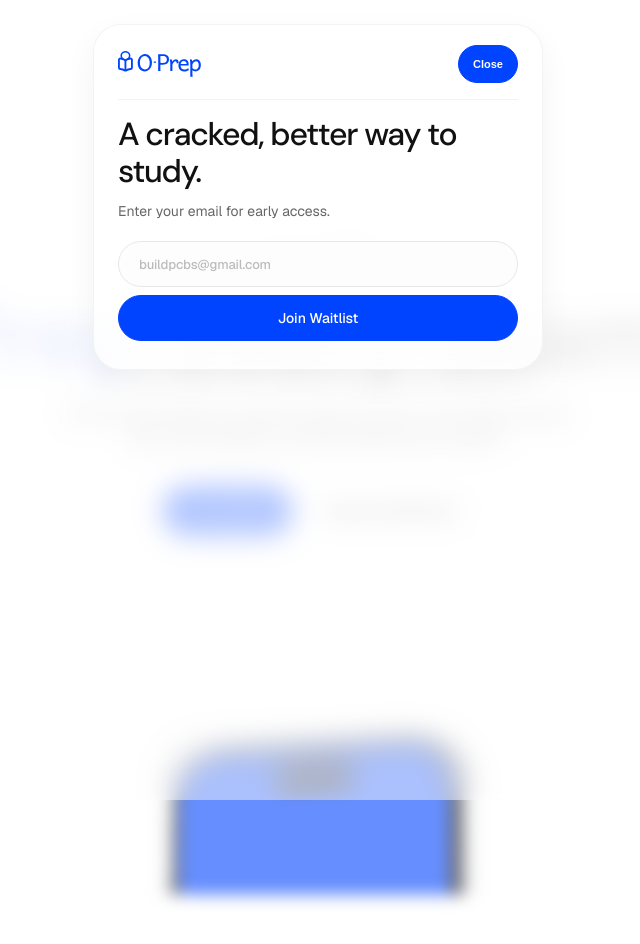
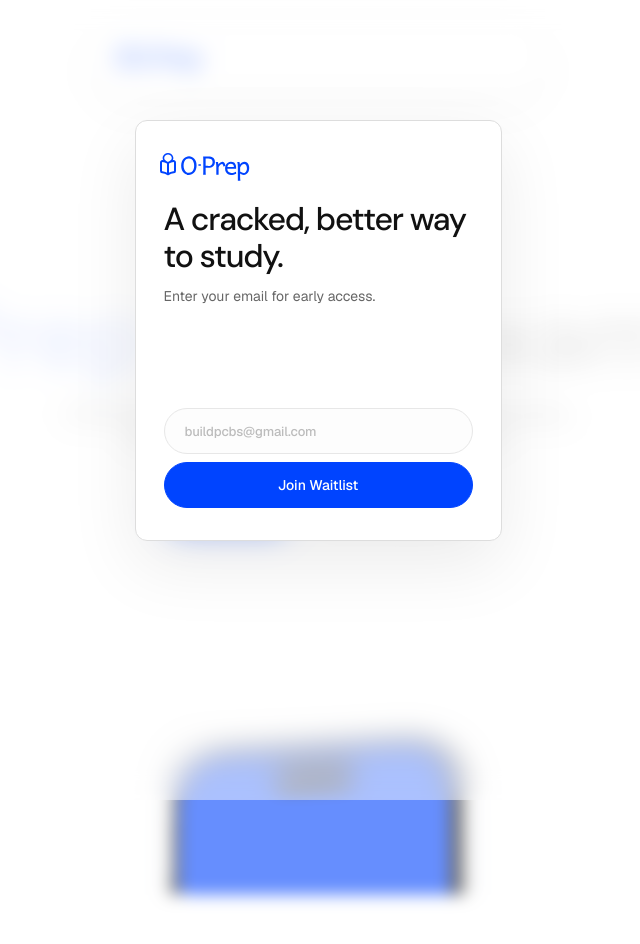
Before and after one commit to Ux-Geek/oprep-waitlist, a React (Vite) app: page / in a window 1280 px wide. Shown: the top 944 px of the page, without its empty margins (322-962 px from the left). Built offline with nearby package versions, Linux system fonts and the light colour scheme.

Commit message:
refactor: move waitlist UI to a dedicated modal component and simplify Navbar structure

```diff
--- a/src/App.tsx
+++ b/src/App.tsx
@@ -1,4 +1,5 @@
 import React, { useState, useEffect } from "react";
+import WaitlistModal from "./components/WaitlistModal";
 import Navbar from "./components/Navbar";
 import Hero from "./components/Hero";
 import MockupReveal from "./components/MockupReveal";
@@ -105,8 +106,8 @@ export default function App() {
 
   return (
     <main className="page">
-      {/* Nav Section */}
-      <Navbar
+      {/* Waitlist Modal First Screen overlay */}
+      <WaitlistModal
         showWaitlist={showWaitlist}
         setShowWaitlist={setShowWaitlist}
         isLoaded={isLoaded}
@@ -121,6 +122,9 @@ export default function App() {
         handleWhatsAppShare={handleWhatsAppShare}
         handleCopyLink={handleCopyLink}
       />
+
+      {/* Nav Section */}
+      <Navbar setShowWaitlist={setShowWaitlist} showWaitlist={showWaitlist} />
 
       {/* Main content wrapper with blur class when waitlist overlay is visible */}
       <div className={showWaitlist ? "main-content blurred" : "main-content"}>
--- a/src/components/Navbar.tsx
+++ b/src/components/Navbar.tsx
@@ -1,67 +1,15 @@
 import React from "react";
 import Logo from "./Logo";
-import { motion, AnimatePresence } from "motion/react";
-import { Check, Copy, Share2 } from "lucide-react";
+import { motion } from "motion/react";
 
-interface WaitlistSession {
-  email: string;
-  queueNumber: number;
+interface NavbarProps {
+  setShowWaitlist: (show: boolean) => void;
+  showWaitlist: boolean;
 }
 
-interface NavbarProps {
-  showWaitlist: boolean;
-  setShowWaitlist: (show: boolean) => void;
-  isLoaded: boolean;
-  email: string;
-  setEmail: (email: string) => void;
-  submitting: boolean;
-  submitted: boolean;
-  sessionData: WaitlistSession | null;
-  copied: boolean;
-  referrals: number;
-  handleSubmit: (e: React.FormEvent) => void;
-  handleWhatsAppShare: () => void;
-  handleCopyLink: () => void;
-}
-
-export default function Navbar({
-  showWaitlist,
-  setShowWaitlist,
-  isLoaded,
-  email,
-  setEmail,
-  submitting,
-  submitted,
-  sessionData,
-  copied,
-  referrals,
-  handleSubmit,
-  handleWhatsAppShare,
-  handleCopyLink
-}: NavbarProps) {
+export default function Navbar({ setShowWaitlist, showWaitlist }: NavbarProps) {
   return (
-    <>
-      <AnimatePresence>
-        {showWaitlist && isLoaded && (
-          <motion.div
-            initial={{ opacity: 0 }}
-            animate={{ opacity: 1 }}
-            exit={{ opacity: 0 }}
-            transition={{ duration: 0.4 }}
-            className="modal-layer"
-            style={{ zIndex: 85 }}
-            onClick={() => setShowWaitlist(false)}
-          />
-        )}
-      </AnimatePresence>
-
-      <motion.nav
-        layout
-        className={showWaitlist ? "nav nav-expanded" : "nav"}
-        style={{ zIndex: 90 }}
-        transition={{ duration: 0.5, ease: [0.22, 1, 0.36, 1] }}
-      >
-        <div className="nav-header">
+    <nav className="nav">
       <div className="logo-container">
         <Logo className="nav-logo" />
       </div>
@@ -75,117 +23,8 @@ export default function Navbar({
           Join Waitlist
         </motion.button>
       ) : (
-            <motion.button
-              layoutId="waitlist-card-box"
-              onClick={() => setShowWaitlist(false)}
-              className="nav-close-btn"
-              transition={{ duration: 0.5, ease: [0.22, 1, 0.36, 1] }}
-            >
-              Close
-            </motion.button>
+        <div style={{ width: 98, height: 38 }} />
       )}
-        </div>
-
-        <AnimatePresence>
-          {showWaitlist && (
-            <motion.div
-              initial={{ opacity: 0, height: 0 }}
-              animate={{ opacity: 1, height: "auto" }}
-              exit={{ opacity: 0, height: 0 }}
-              transition={{ duration: 0.45, ease: [0.22, 1, 0.36, 1] }}
-              style={{ overflow: "hidden", width: "100%" }}
-            >
-              <div className="nav-waitlist-divider" />
-
-              <div className="nav-waitlist-body">
-                {!submitted ? (
-                  <>
-                    <div className="waitlist-copy">
-                      <h1>A cracked, better way to study.</h1>
-                      <p>Enter your email for early access.</p>
-                    </div>
-
-                    <form className="waitlist-form" onSubmit={handleSubmit}>
-                      <input
-                        type="email"
-                        required
-                        placeholder="buildpcbs@gmail.com"
-                        value={email}
-                        onChange={(e) => setEmail(e.target.value)}
-                      />
-
-                      <button type="submit" disabled={submitting}>
-                        {submitting ? "Joining..." : "Join Waitlist"}
-                      </button>
-                    </form>
-                  </>
-                ) : (
-                  <div className="success-state">
-                    <div className="brand-pill">YOU’RE IN</div>
-
-                    <div className="waitlist-copy">
-                      <h1>Welcome to O/Prep.</h1>
-                      <p>We’ll send early access to your email when the beta opens.</p>
-                    </div>
-
-                    <div className="ticket-wrapper">
-                      <div className="ticket-header">
-                        <span>O/PREP BETA TICKET</span>
-                        <span style={{ color: "var(--color-success-brand)", fontWeight: 700 }}>✓ VERIFIED</span>
-                      </div>
-                      <div className="ticket-row">
-                        <span className="ticket-label">Email</span>
-                        <span className="ticket-value" style={{ maxWidth: "160px", overflow: "hidden", textOverflow: "ellipsis", whiteSpace: "nowrap" }}>
-                          {sessionData?.email}
-                        </span>
-                      </div>
-                      <div className="ticket-row">
-                        <span className="ticket-label">Queue Position</span>
-                        <span className="ticket-value highlight">#{sessionData?.queueNumber}</span>
-                      </div>
-                    </div>
-
-                    <div className="viral-sharing">
-                      <p className="viral-title">Want to skip the line?</p>
-                      <p className="viral-text">Invite 3 friends to get instant beta priority.</p>
-
-                      <div className="progress-bar-wrapper">
-                        <div className="progress-text">
-                          <span>{referrals} of 3 friends invited</span>
-                          <span style={{ fontWeight: 600, color: "var(--color-blue-brand)" }}>
-                            {referrals === 0 && "-180 spots next"}
-                            {referrals === 1 && "-240 spots next"}
-                            {referrals === 2 && "-400 spots next"}
-                            {referrals >= 3 && "VIP ACCESS UNLOCKED"}
-                          </span>
-                        </div>
-                        <div className="progress-bar-bg">
-                          <div className="progress-bar-fill" style={{ width: `${Math.min(100, (referrals / 3) * 100)}%` }} />
-                        </div>
-                      </div>
-
-                      <div className="share-buttons">
-                        <button onClick={handleWhatsAppShare} className="btn-share-whatsapp">
-                          <Share2 className="w-3.5 h-3.5" style={{ display: "inline", marginRight: "6px" }} />
-                          WhatsApp
-                        </button>
-                        <button onClick={handleCopyLink} className="btn-share-copy">
-                          {copied ? <Check className="w-3.5 h-3.5" style={{ display: "inline", marginRight: "6px" }} /> : <Copy className="w-3.5 h-3.5" style={{ display: "inline", marginRight: "6px" }} />}
-                          {copied ? "Copied!" : "Copy Link"}
-                        </button>
-                      </div>
-                    </div>
-
-                    <button onClick={() => setShowWaitlist(false)} className="btn-primary">
-                      Explore Preview
-                    </button>
-                  </div>
-                )}
-              </div>
-            </motion.div>
-          )}
-        </AnimatePresence>
-      </motion.nav>
-    </>
+    </nav>
   );
 }
--- a/src/index.css
+++ b/src/index.css
@@ -1155,56 +1155,3 @@ body {
     padding: 60px 16px 20px;
   }
 }
-
-/* EXPANDED NAV & WAITLIST ROLLOUT */
-.nav-expanded {
-  height: auto;
-  border-radius: 28px;
-  flex-direction: column;
-  align-items: stretch;
-  padding: 20px 24px 28px;
-  max-height: 90vh;
-  overflow-y: auto;
-}
-
-.nav-header {
-  display: flex;
-  align-items: center;
-  justify-content: space-between;
-  width: 100%;
-  height: 38px;
-}
-
-.nav-close-btn {
-  height: 38px;
-  padding: 0 14px;
-  border-radius: 999px;
-  border: 1px solid #e0e0e0;
-  background: #f5f5f7;
-  color: #333333;
-  font-size: 11px;
-  font-weight: 600;
-  cursor: pointer;
-  display: flex;
-  align-items: center;
-  justify-content: center;
-  transition: all 0.2s ease;
-}
-
-.nav-close-btn:hover {
-  background: #eaeaea;
-  border-color: #d0d0d0;
-}
-
-.nav-waitlist-divider {
-  height: 1px;
-  background: rgba(240, 240, 240, 0.8);
-  width: 100%;
-  margin: 16px 0;
-}
-
-.nav-waitlist-body {
-  display: flex;
-  flex-direction: column;
-  gap: 20px;
-}
```
Lines whose indentation alone changed are shown as unchanged.
